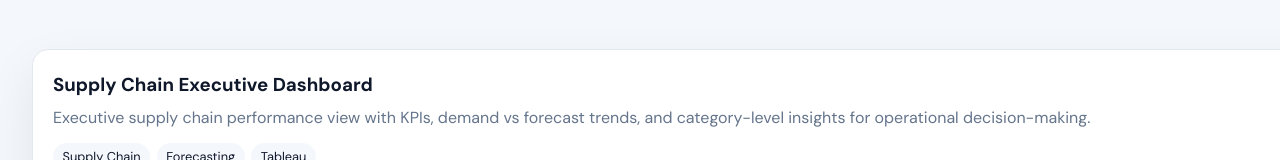
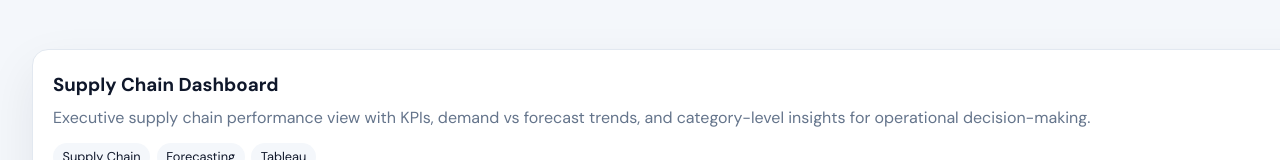
Before and after one commit to CaptianBoredASF/Website, a React (Vite) app: page /dashboards in a window 1280 px wide. Shown: the part 569-729 px from the top of the page. Built offline with nearby package versions, Linux system fonts and the light colour scheme.

Commit message:
Replace Tableau dashboard with Supply Chain Dashboard

```diff
--- a/src/data/resume.js
+++ b/src/data/resume.js
@@ -205,11 +205,11 @@ export const caseStudies = [
 // Tableau embed URL: Tableau Public → Share → Copy embed code → use the url value.
 export const tableauProjects = [
   {
-    id: 'supply-chain-executive-dashboard',
-    title: 'Supply Chain Executive Dashboard',
+    id: 'supply-chain-dashboard',
+    title: 'Supply Chain Dashboard',
     description:
       'Executive supply chain performance view with KPIs, demand vs forecast trends, and category-level insights for operational decision-making.',
-    url: 'https://public.tableau.com/views/SupplyChainExecutiveDashboard_17813684481110/Dashboard1',
+    url: 'https://public.tableau.com/views/SupplyChainDashboard_17813813310900/Dashboard1',
     tags: ['Supply Chain', 'Forecasting', 'Tableau'],
     embedWidth: 1600,
     embedHeight: 927,
```
